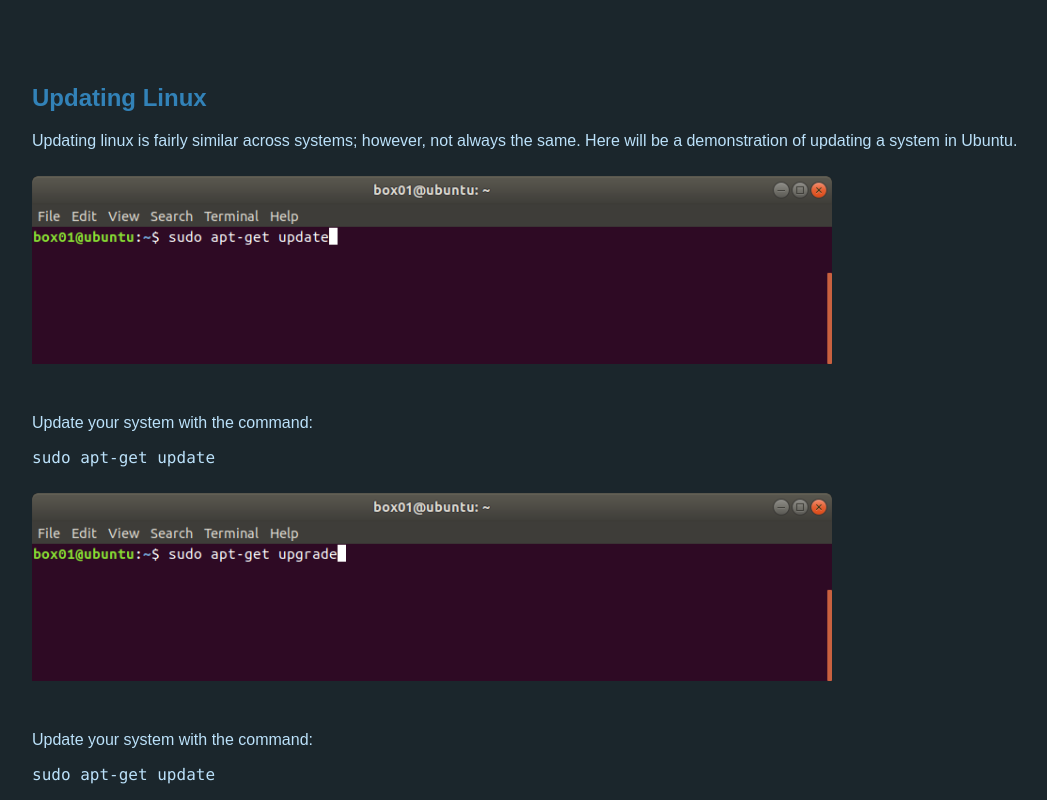
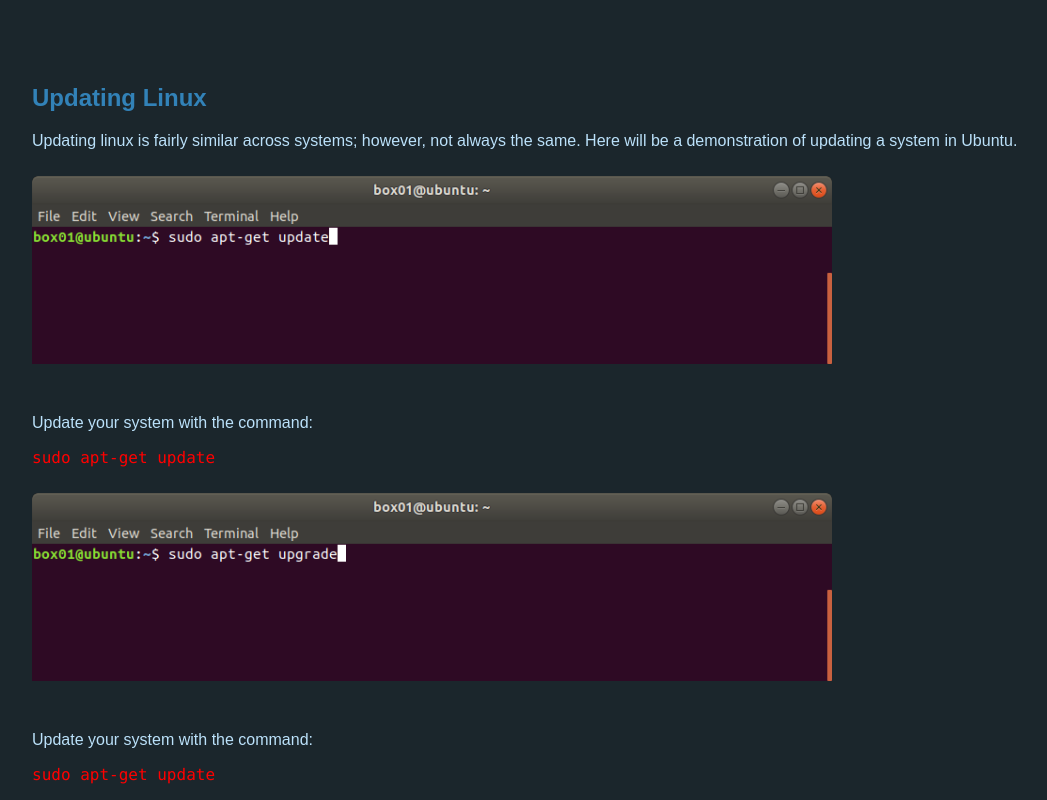
Before and after one commit to Yumokaro/School, a React (Create React App) app in the folder cs290react/: page /Linux in a window 1280 px wide. Shown: the part 453-1253 px from the top of the page, without its empty margins (96-1143 px from the left). Built offline with nearby package versions, Linux system fonts and the light colour scheme.

Commit message:
filling out linux

```diff
--- a/cs290react/src/_css/Page.css
+++ b/cs290react/src/_css/Page.css
@@ -29,7 +29,7 @@ header {
     padding-bottom: 30px;
 }
 
-.pageBody code {
+.main_Body .update code p {
     color: red !important;
 }
 
--- a/cs290react/src/pages/Linux.js
+++ b/cs290react/src/pages/Linux.js
@@ -30,15 +30,15 @@ const Linux = () => (
             <p>Updating linux is fairly similar across systems; however, not always the same.  Here will be a demonstration of updating a system             in Ubuntu.</p>
 
 
-            <div className="update">
+            <div id="code" className="update">
                 <img src={update}/>
 
                 <p>Update your system with the command: </p>
-
+                <pre>
                     <code>
                         <p>sudo apt-get update</p>
                     </code>
-
+                </pre>
 
                 <img src={upgrade}/>
                 <p>Update your system with the command: </p>
```
